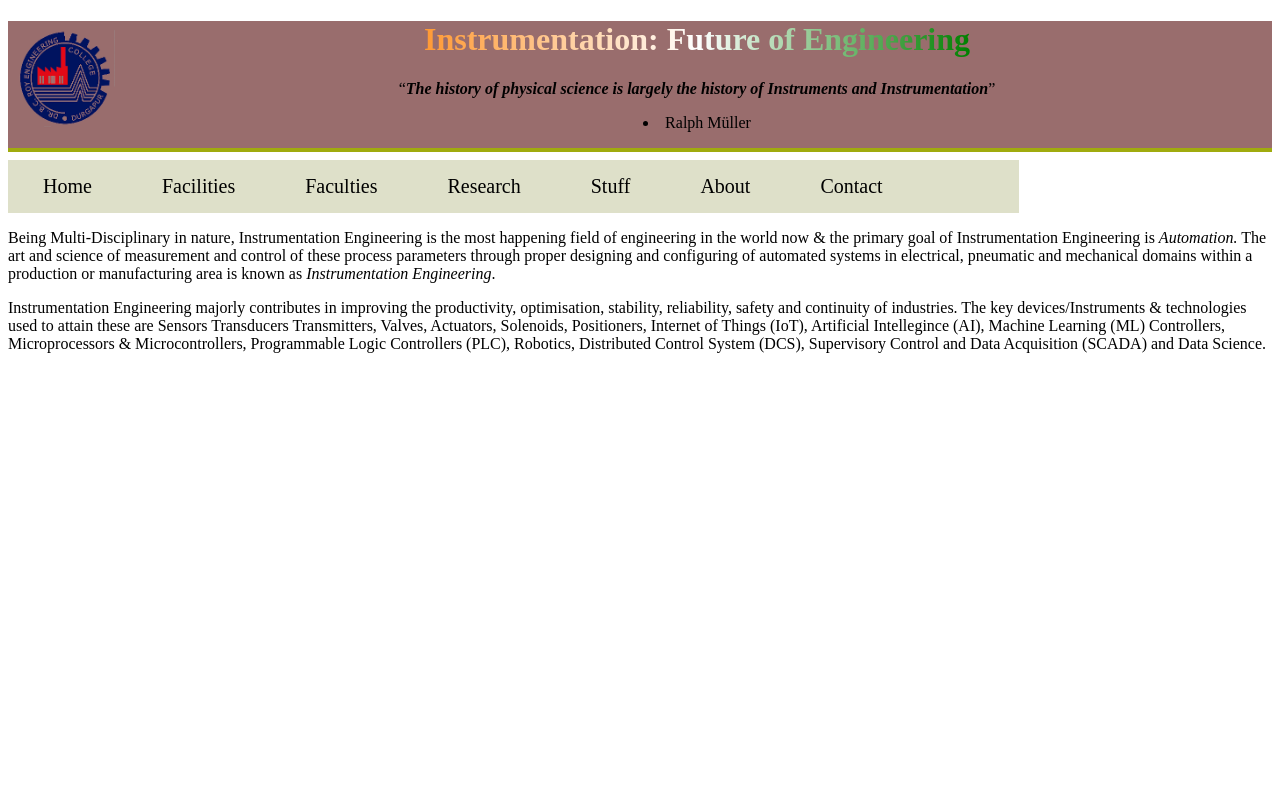
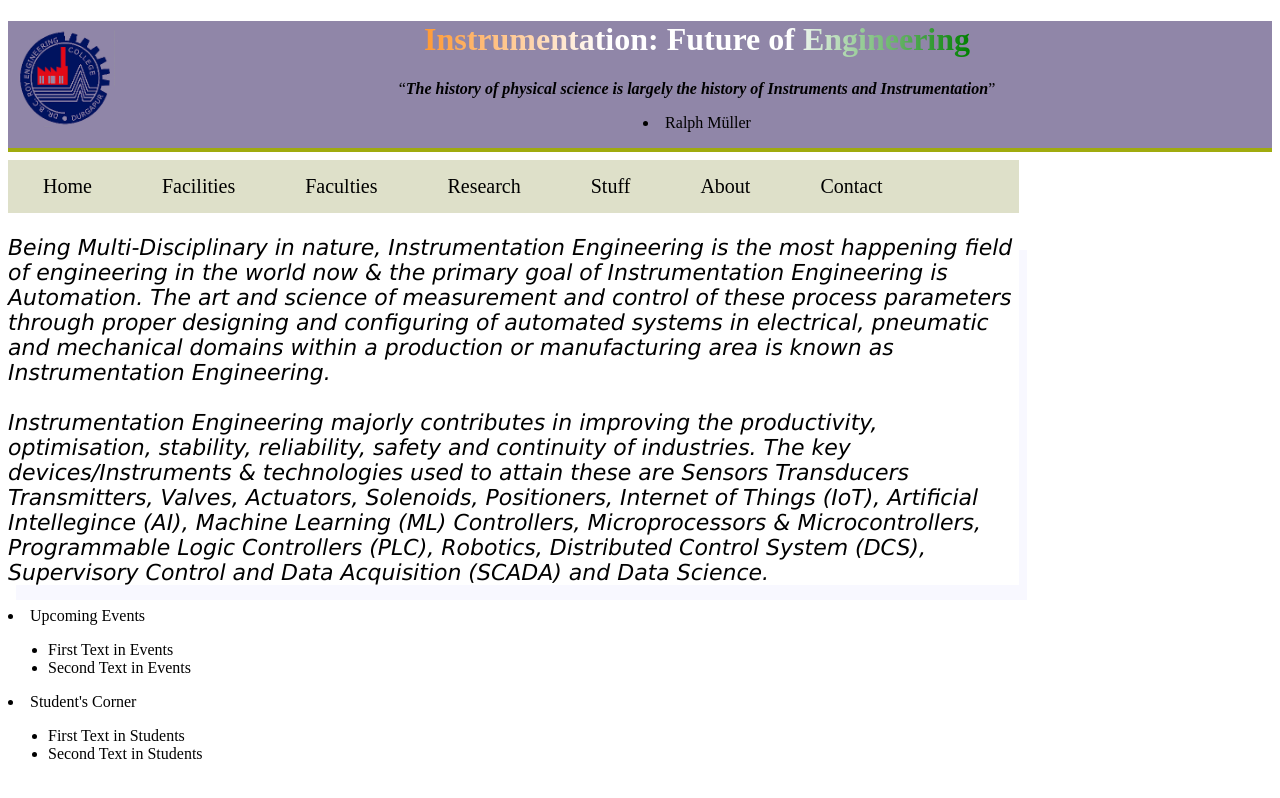
Before and after one commit to abose1978/Web_Development, a plain HTML site: page newindex.html in a window 1280 px wide. Drawn offline with Linux system fonts and the light colour scheme.

Commit message:
new objects added

```diff
--- a/newindex.html
+++ b/newindex.html
@@ -6,10 +6,10 @@
     <link rel="stylesheet" href="style.css">
     <style>
       .headingsection{
-          background-color: rgb(153, 109, 109);
+          background-color: rgb(144, 134, 168);
       }
       .multicolortext {
-        background-image: linear-gradient(to right, #FF9933, #FFFFFF, green);
+        background-image: linear-gradient(to right, #FF9933,white, white, green);
         -webkit-background-clip: text;
         -moz-background-clip: text;
         background-clip: text;
@@ -21,6 +21,16 @@
       }
       .headingremarks{
           text-align: center;
+      }
+      .main > p{
+        font-family: Verdana, Tahoma, sans-serif;
+        font-style: oblique;
+        font-size: 22px;
+      }
+      .main #intropara{
+        border:2px transparent lightgray;
+        width:80%;
+        box-shadow:8px 15px ghostwhite;
       }
     </style>
   </head>
@@ -47,15 +57,14 @@
         </ul>
     </nav>
     <div class="main">
-        <p style="clear:left">Being Multi-Disciplinary in nature, Instrumentation Engineering is the  most happening field
+        <p id="intropara">Being Multi-Disciplinary in nature, Instrumentation Engineering is the  most happening field
             of engineering in the world now & the primary goal of Instrumentation Engineering is
             <em>Automation.</em> The art and science of measurement and  control of these process
             parameters through proper designing and configuring of  automated systems in
             electrical, pneumatic  and mechanical domains within a production or
-            manufacturing area is known as <em>Instrumentation Engineering</em>.
-        </p>
-
-        <p>Instrumentation Engineering majorly contributes in  improving the productivity,
+            manufacturing area is known as <em>Instrumentation Engineering</em>.<br>
+            <br>
+            Instrumentation Engineering majorly contributes in  improving the productivity,
             optimisation, stability, reliability, safety and continuity of industries.
             The key devices/Instruments & technologies used to attain these are
             Sensors  Transducers  Transmitters, Valves, Actuators, Solenoids, Positioners,
@@ -65,5 +74,23 @@
             (SCADA) and Data Science.
         </p>
     </div>
+    <div id="firstsidebar">
+      <li>Upcoming Events</li>
+    </div>
+    <div class="scrtext">
+      <ul id="firstscrul">
+        <li>First Text in Events</li>
+        <li>Second Text in Events</li>
+      </ul>
+    </div>
+    <div id="secondsidebar">
+      <li>Student's Corner</li>
+    </div>
+    <div class="scrtext">
+      <ul id="secondscrul">
+        <li>First Text in Students</li>
+        <li>Second Text in Students</li>
+      </ul>
+    </div>
   </body>
 </html>
```
